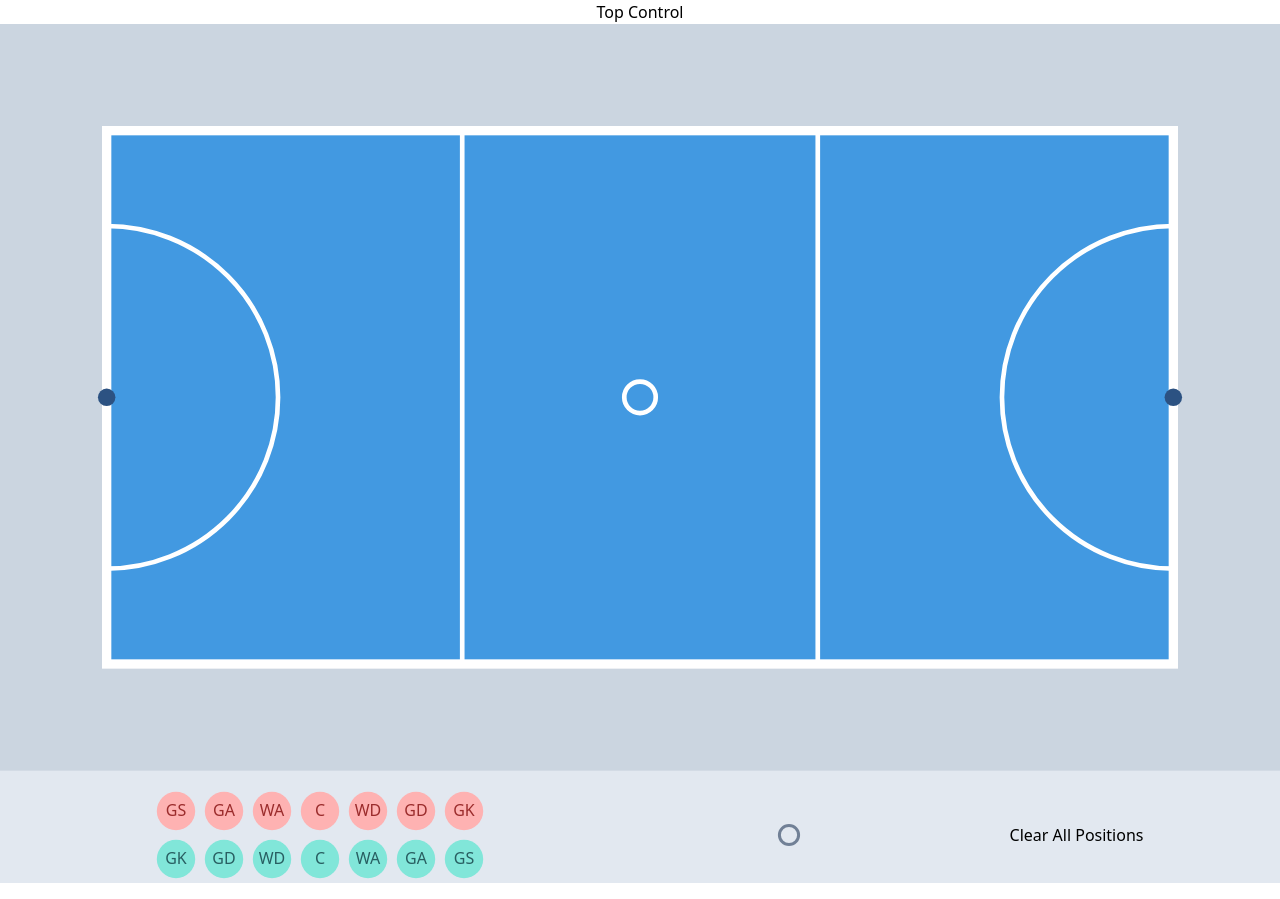
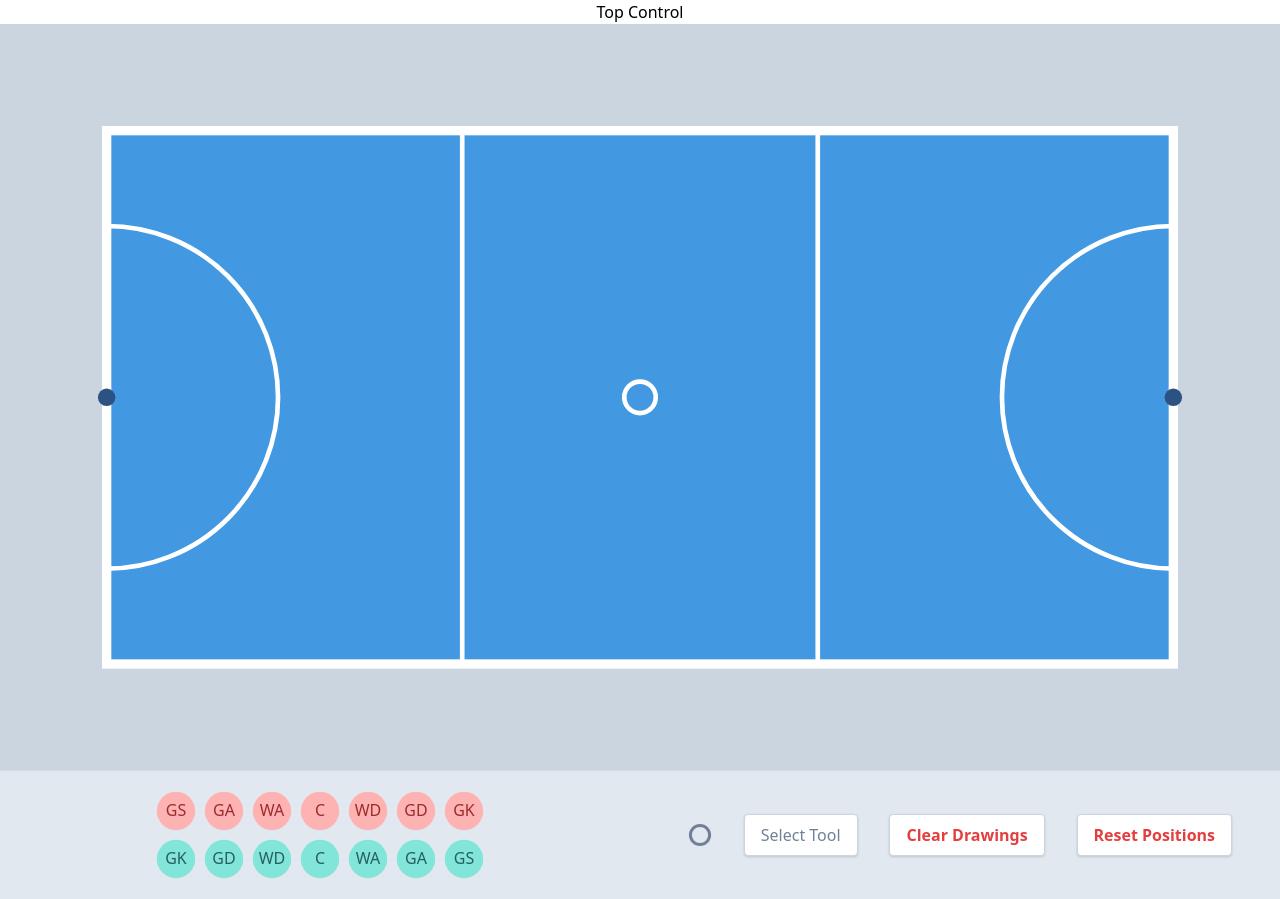
Before and after one commit to exnight/netboard, a React app: page / in a window 1280 px wide. Built offline with nearby package versions, Linux system fonts and the light colour scheme; the HTML template or start-up script is replaced by a standard one.

Commit message:
add draw tool selection elements

```diff
--- a/src/components/app/board/BottomControl.tsx
+++ b/src/components/app/board/BottomControl.tsx
@@ -1,4 +1,5 @@
-import React, { useContext } from 'react';
+/* eslint-disable jsx-a11y/no-static-element-interactions */
+import React, { useContext, useState } from 'react';
 
 import Player from './Player';
 import Ball from './Ball';
@@ -10,12 +11,16 @@ interface Props {
   players: [string[], string[]];
 }
 
+const toolClassName =
+  'w-full px-4 py-2 hover:bg-indigo-500 hover:text-white focus:outline-none';
+
 const BottomControl: React.FC<Props> = (props) => {
   const { players } = props;
   const { setCoorState } = useContext(CoorContext);
+  const [toolIsOpen, setToolIsOpen] = useState(false);
 
   return (
-    <div className="w-full flex mt-4">
+    <div className="w-full flex my-4">
       <div className="w-1/2 flex flex-col px-8">
         <div className="flex justify-center">
           {players[0].map((pos: string) => {
@@ -46,8 +51,63 @@ const BottomControl: React.FC<Props> = (props) => {
       </div>
       <div className="w-1/2 flex px-8 justify-around items-center">
         <Ball />
-        <button type="button" onClick={() => resetAllCoor(setCoorState)}>
-          Clear All Positions
+        <div className="relative">
+          {toolIsOpen ? (
+            <>
+              <button
+                type="button"
+                aria-label="select tool"
+                tabIndex={-1}
+                className="fixed w-full h-full inset-0 bg-black opacity-75"
+                onClick={() => setToolIsOpen(false)}
+                onKeyDown={() => setToolIsOpen(false)}
+              />
+              <div className="absolute bottom-0 py-1 mb-12 bg-white rounded-lg shadow-xl">
+                <button
+                  type="button"
+                  className={toolClassName}
+                  onClick={() => setToolIsOpen(false)}
+                >
+                  Dashed Arrow
+                </button>
+                <button
+                  type="button"
+                  className={toolClassName}
+                  onClick={() => setToolIsOpen(false)}
+                >
+                  Solid Arrow
+                </button>
+                <button
+                  type="button"
+                  className={toolClassName}
+                  onClick={() => setToolIsOpen(false)}
+                >
+                  Move
+                </button>
+              </div>
+            </>
+          ) : null}
+
+          <button
+            type="button"
+            onClick={() => setToolIsOpen(!toolIsOpen)}
+            className="relative z-10 bg-white text-gray-600 hover:bg-gray-500 hover:text-white focus:outline-none focus:shadow-outline py-2 px-4 border border-gray-400 rounded shadow"
+          >
+            Select Tool
+          </button>
+        </div>
+        <button
+          type="button"
+          className="bg-white text-red-600 hover:bg-red-500 hover:text-white focus:outline-none focus:shadow-outline font-semibold py-2 px-4 border border-gray-400 rounded shadow"
+        >
+          Clear Drawings
+        </button>
+        <button
+          type="button"
+          onClick={() => resetAllCoor(setCoorState)}
+          className="bg-white text-red-600 hover:bg-red-500 hover:text-white focus:outline-none focus:shadow-outline font-semibold py-2 px-4 border border-gray-400 rounded shadow"
+        >
+          Reset Positions
         </button>
       </div>
     </div>
```
